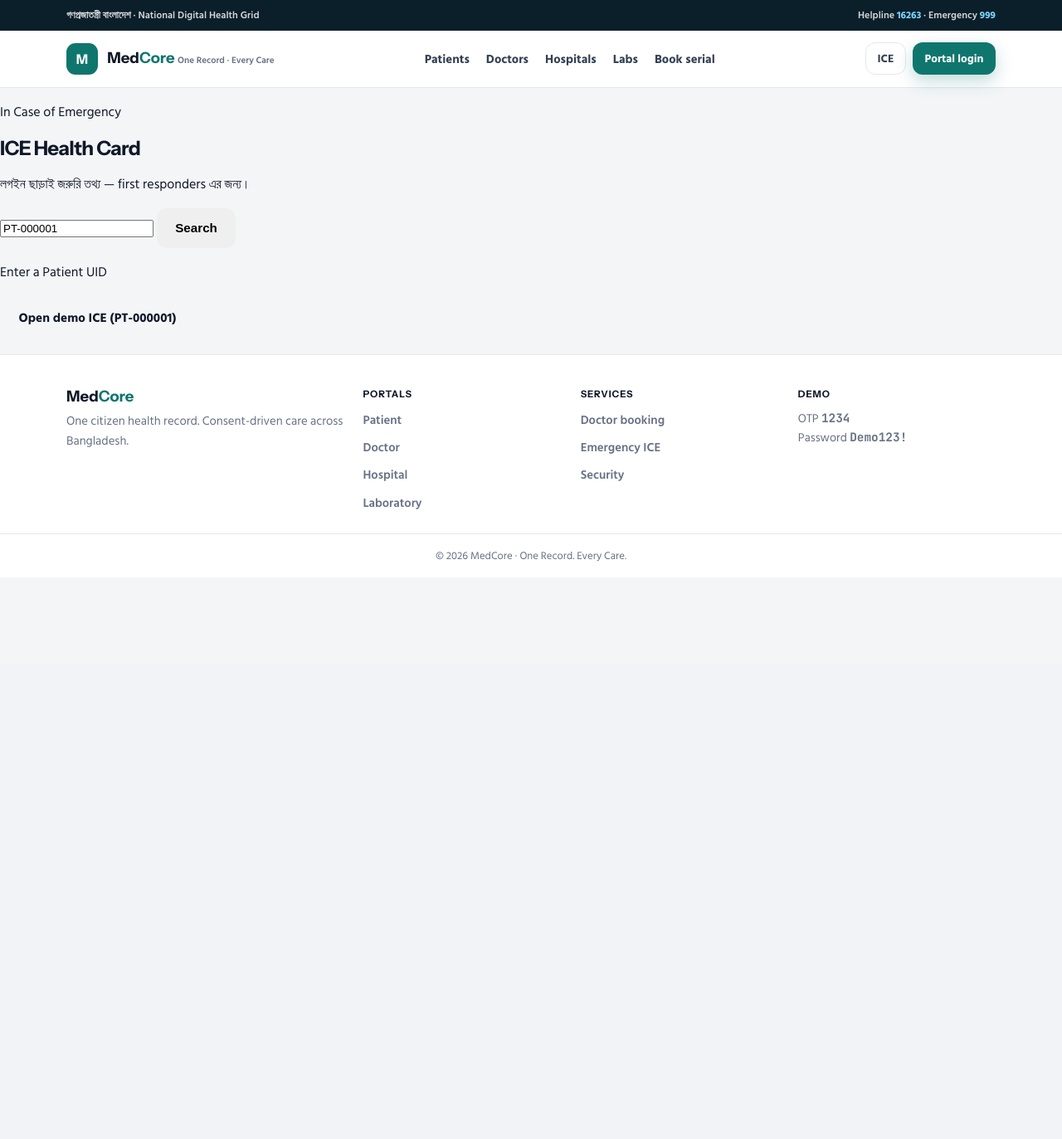
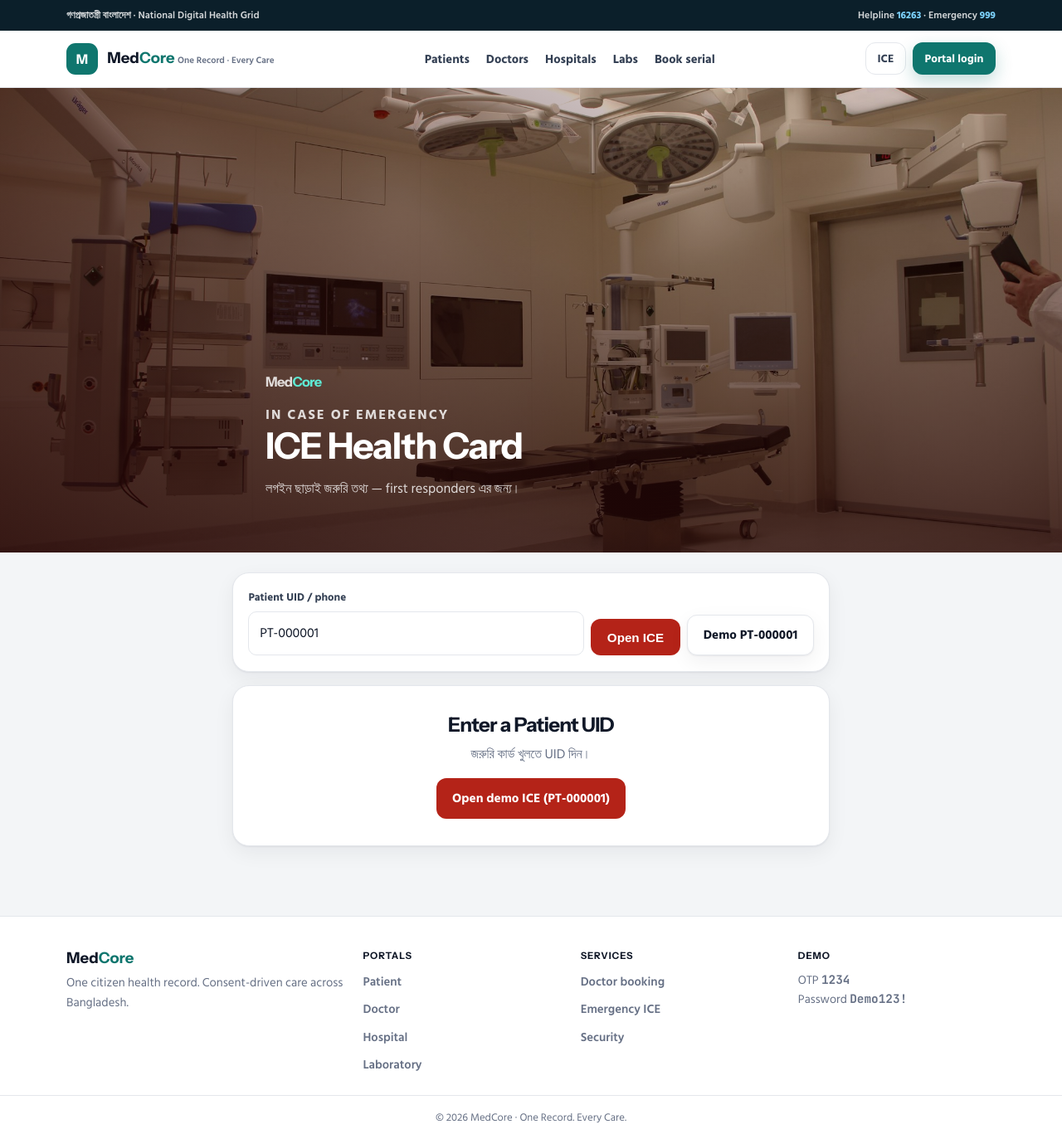
Before and after one commit to rahat300809/MedCore, a PHP site: page /medcore/public/emergency.php in a window 1280 px wide. Shown: the whole page at 83% size. Before the commit the page ends 696 px from the top, so only its background shows below. Run offline with PHP 8.4, Linux system fonts and the light colour scheme.

Commit message:
Rebuild ICE emergency card with clinical public design.
Co-authored-by: Cursor <cursoragent@cursor.com>

```diff
--- a/public/emergency.php
+++ b/public/emergency.php
@@ -16,7 +16,7 @@ $allergies = [];
 $conditions = [];
 $age = null;
 
-if (!empty($uid)) {
+if ($uid !== '') {
     $cleanUid = (stripos($uid, 'PT-') === 0) ? strtoupper($uid) : ('PT-' . str_pad($uid, 6, '0', STR_PAD_LEFT));
     $stmt = $db->prepare("
         SELECT p.id, p.patient_uid, p.full_name, p.date_of_birth, p.gender, p.blood_group,
@@ -52,95 +52,153 @@ if (!empty($uid)) {
     }
 }
 
-$currentUrl = (isset($_SERVER['HTTPS']) && $_SERVER['HTTPS'] === 'on' ? 'https' : 'http') . '://' . ($_SERVER['HTTP_HOST'] ?? 'localhost') . ($_SERVER['REQUEST_URI'] ?? '/emergency.php');
-$qrUrl = 'https://api.qrserver.com/v1/create-qr-code/?size=150x150&data=' . urlencode($currentUrl);
+$scheme = ((!empty($_SERVER['HTTPS']) && $_SERVER['HTTPS'] !== 'off')
+    || (isset($_SERVER['HTTP_X_FORWARDED_PROTO']) && $_SERVER['HTTP_X_FORWARDED_PROTO'] === 'https'))
+    ? 'https' : 'http';
+$host = $_SERVER['HTTP_HOST'] ?? 'localhost';
+$path = APP_URL . '/emergency.php' . ($patient ? ('?uid=' . urlencode($patient['patient_uid'])) : ($uid !== '' ? ('?uid=' . urlencode($uid)) : ''));
+$cardUrl = $scheme . '://' . $host . parse_url($path, PHP_URL_PATH) . (parse_url($path, PHP_URL_QUERY) ? ('?' . parse_url($path, PHP_URL_QUERY)) : '');
+if (str_starts_with($path, 'http')) {
+    $cardUrl = $path;
+}
+$qrUrl = 'https://api.qrserver.com/v1/create-qr-code/?size=160x160&data=' . urlencode($cardUrl);
 
 $pageTitle = 'Emergency ICE Card — MedCore';
+$bodyClass = 'ice-page';
 require __DIR__ . '/../app/views/layout/head.php';
 require __DIR__ . '/../app/views/layout/public_header.php';
 ?>
+<style>
+.ice-card{overflow:hidden;border:1px solid #fecaca;border-radius:18px;background:#fff;box-shadow:0 18px 40px rgba(180,35,24,.08)}
+.ice-card-top{display:flex;justify-content:space-between;gap:1rem;align-items:flex-start;flex-wrap:wrap;padding:1.25rem 1.35rem;background:linear-gradient(135deg,#b42318,#7f1d1d);color:#fff}
+.ice-blood{min-width:5.2rem;padding:.85rem .7rem;border-radius:14px;background:rgba(255,255,255,.14);text-align:center}
+.ice-blood strong{display:block;font-size:1.8rem;line-height:1;font-family:var(--font-d)}
+.ice-blood span{display:block;margin-top:.35rem;font-size:.68rem;font-weight:800;letter-spacing:.08em;text-transform:uppercase;opacity:.85}
+.ice-body{padding:1.25rem 1.35rem;display:grid;gap:1rem}
+.ice-block{border:1px solid var(--line);border-radius:14px;padding:1rem;background:#fafbfc}
+.ice-block.danger{border-color:#fecaca;background:var(--danger-soft)}
+.ice-block h3{margin:0 0 .55rem;font-size:.78rem;letter-spacing:.06em;text-transform:uppercase;color:var(--muted)}
+.ice-block.danger h3{color:var(--danger)}
+.ice-block ul{margin:0;padding-left:1.1rem}
+.ice-block li{margin:.25rem 0;font-weight:700}
+.ice-call{display:flex;justify-content:space-between;gap:.75rem;align-items:center;flex-wrap:wrap;padding:1rem 1.1rem;border-radius:14px;border:1px solid #a7f3d0;background:#ecfdf5;color:#065f46;font-weight:800;text-decoration:none}
+.ice-qr{display:flex;gap:1rem;align-items:center;flex-wrap:wrap;padding-top:.35rem;border-top:1px solid var(--line)}
+.ice-qr img{width:120px;height:120px;border-radius:12px;border:1px solid var(--line);background:#fff}
+@media print{
+  .mc-strip,.mc-nav,.mc-footer,.ice-search,.no-print{display:none!important}
+  .ice-card{box-shadow:none!important}
+}
+</style>
 
-<section class="relative overflow-hidden py-14">
-  <div class="absolute inset-0 mc-hero-bg" style="background-image:url('<?= MC_IMG_EMERGENCY ?>')"></div>
-  <div class="absolute inset-0 bg-[#3f0a0a]/82"></div>
-  <div class="relative z-10 mx-auto w-[min(720px,calc(100%-1.5rem))]">
-    <p class="mb-3 inline-flex rounded-full bg-red-600 px-3 py-1 text-xs font-bold uppercase tracking-[0.12em] text-white">In Case of Emergency</p>
-    <h1 class="font-display text-4xl font-bold text-white">ICE Health Card</h1>
-    <p class="mt-2 text-white/80">লগইন ছাড়াই জরুরি তথ্য — first responders এর জন্য।</p>
-
-    <form method="GET" class="mt-6 flex gap-2">
-      <input type="text" name="uid" value="<?= htmlspecialchars($uid ?: 'PT-000001') ?>" placeholder="Patient UID e.g. PT-000001"
-             class="flex-1 rounded-2xl border-0 px-4 py-3 text-sm font-semibold outline-none">
-      <button class="mc-btn mc-btn-alert mc-btn-lg" type="submit">Search</button>
-    </form>
+<section class="mc-bleed-hero mc-bleed-hero-compact">
+  <div class="mc-bleed-media" aria-hidden="true">
+    <img src="<?= MC_IMG_EMERGENCY ?>" alt="">
+  </div>
+  <div class="mc-bleed-scrim mc-bleed-scrim-danger"></div>
+  <div class="mc-wrap mc-bleed-copy">
+    <p class="mc-bleed-brand">Med<span>Core</span></p>
+    <p class="mc-bleed-kicker">In Case of Emergency</p>
+    <h1>ICE Health Card</h1>
+    <p>লগইন ছাড়াই জরুরি তথ্য — first responders এর জন্য।</p>
   </div>
 </section>
 
-<section class="mx-auto w-[min(720px,calc(100%-1.5rem))] -mt-6 pb-16">
+<section class="mc-section ice-search" style="padding-top:1.5rem">
+  <div class="mc-wrap" style="max-width:720px">
+    <div class="mc-panel">
+      <form method="GET" style="display:flex;gap:.55rem;flex-wrap:wrap;align-items:end">
+        <label class="mc-field" style="margin:0;flex:1;min-width:220px">
+          <span>Patient UID / phone</span>
+          <input type="text" name="uid" value="<?= htmlspecialchars($uid ?: 'PT-000001') ?>" placeholder="PT-000001" required>
+        </label>
+        <button class="mc-btn mc-btn-danger" type="submit">Open ICE</button>
+        <a class="mc-btn mc-btn-secondary no-print" href="?uid=PT-000001">Demo PT-000001</a>
+      </form>
+    </div>
+
     <?php if (!$patient && $uid !== ''): ?>
-    <div class="rounded-[24px] border border-rose-200 bg-white p-8 text-center shadow-soft">
-      <p class="font-display text-xl font-bold">Patient not found</p>
-      <p class="mt-2 text-sm text-ink-soft/70">Try demo UID: PT-000001</p>
+      <div class="mc-panel" style="text-align:center;padding:2rem 1rem">
+        <h2>Patient not found</h2>
+        <p style="color:var(--muted);margin:.5rem 0 0">Demo UID: <code class="mc-mono">PT-000001</code></p>
       </div>
     <?php elseif ($patient): ?>
-    <article class="overflow-hidden rounded-[28px] border border-rose-200 bg-white shadow-lift">
-      <div class="bg-gradient-to-r from-red-600 to-red-800 px-6 py-5 text-white">
-        <div class="flex flex-wrap items-start justify-between gap-3">
+      <article class="ice-card" id="ice-card">
+        <div class="ice-card-top">
           <div>
-            <p class="text-xs font-bold uppercase tracking-[0.14em] text-red-100">Verified EHR · Emergency</p>
-            <h2 class="mt-1 font-display text-3xl font-bold"><?= htmlspecialchars($patient['full_name']) ?></h2>
-            <p class="text-sm text-red-100"><?= htmlspecialchars($patient['patient_uid']) ?> · <?= (int)$age ?> yrs · <?= htmlspecialchars($patient['gender'] ?? '') ?></p>
+            <p style="margin:0;font-size:.75rem;font-weight:800;letter-spacing:.08em;text-transform:uppercase;opacity:.85">Verified EHR · Emergency</p>
+            <h2 style="margin:.35rem 0 0;font-size:clamp(1.5rem,4vw,2rem)"><?= htmlspecialchars($patient['full_name']) ?></h2>
+            <p style="margin:.35rem 0 0;opacity:.9;font-size:.92rem">
+              <?= htmlspecialchars($patient['patient_uid']) ?>
+              · <?= (int)$age ?> yrs
+              · <?= htmlspecialchars($patient['gender'] ?? '') ?>
+            </p>
           </div>
-          <div class="grid h-20 w-20 place-items-center rounded-2xl bg-white/15 text-center backdrop-blur">
-            <p class="font-display text-3xl font-bold leading-none"><?= htmlspecialchars($patient['blood_group'] ?? '—') ?></p>
-            <p class="text-[10px] uppercase tracking-wide text-red-100">Blood</p>
-          </div>
+          <div class="ice-blood">
+            <strong><?= htmlspecialchars($patient['blood_group'] ?? '—') ?></strong>
+            <span>Blood</span>
           </div>
         </div>
 
-      <div class="space-y-4 p-6">
+        <div class="ice-body">
           <?php if (!empty($allergies)): ?>
-          <div class="rounded-2xl border border-rose-200 bg-rose-50 p-4">
-            <p class="text-xs font-bold uppercase tracking-[0.1em] text-rose-800">Critical allergies</p>
-            <ul class="mt-2 space-y-1 text-sm font-semibold text-rose-900">
+            <div class="ice-block danger">
+              <h3>Critical allergies</h3>
+              <ul>
                 <?php foreach ($allergies as $a): ?>
-                <li>• <?= htmlspecialchars($a['allergy_name']) ?> (<?= htmlspecialchars($a['severity']) ?>)</li>
+                  <li><?= htmlspecialchars($a['allergy_name']) ?> (<?= htmlspecialchars($a['severity']) ?>)</li>
                 <?php endforeach; ?>
               </ul>
+            </div>
+          <?php else: ?>
+            <div class="ice-block">
+              <h3>Critical allergies</h3>
+              <p style="margin:0;color:var(--muted)">No severe / life-threatening allergies on record.</p>
             </div>
           <?php endif; ?>
 
           <?php if (!empty($conditions)): ?>
-          <div class="rounded-2xl border border-[#d7e3ea] bg-mist p-4">
-            <p class="text-xs font-bold uppercase tracking-[0.1em] text-ink-soft/70">Active conditions</p>
-            <ul class="mt-2 space-y-1 text-sm font-semibold">
+            <div class="ice-block">
+              <h3>Active conditions</h3>
+              <ul>
                 <?php foreach ($conditions as $c): ?>
-                <li>• <?= htmlspecialchars($c['condition_name']) ?></li>
+                  <li><?= htmlspecialchars($c['condition_name']) ?> <span style="color:var(--muted);font-weight:600">(<?= htmlspecialchars($c['status']) ?>)</span></li>
                 <?php endforeach; ?>
               </ul>
             </div>
           <?php endif; ?>
 
           <?php if (!empty($patient['emergency_contact_phone'])): ?>
-          <a href="tel:<?= htmlspecialchars($patient['emergency_contact_phone']) ?>"
-             class="flex items-center justify-between rounded-2xl border border-emerald-200 bg-emerald-50 px-4 py-3 text-sm font-bold text-emerald-900">
+            <a class="ice-call" href="tel:<?= htmlspecialchars($patient['emergency_contact_phone']) ?>">
               <span><i class="bi bi-telephone-fill"></i> <?= htmlspecialchars($patient['emergency_contact_name'] ?: 'Emergency contact') ?></span>
-            <span class="font-mono"><?= htmlspecialchars($patient['emergency_contact_phone']) ?></span>
+              <span class="mc-mono"><?= htmlspecialchars($patient['emergency_contact_phone']) ?></span>
             </a>
           <?php endif; ?>
 
-        <div class="flex flex-wrap items-center justify-between gap-4 border-t border-[#d7e3ea] pt-4">
-          <img src="<?= htmlspecialchars($qrUrl) ?>" alt="ICE QR" class="h-24 w-24 rounded-xl border border-[#d7e3ea]">
-          <p class="max-w-xs text-xs text-ink-soft/70">Scan to reopen this ICE card on any device. No login required.</p>
+          <?php if (!empty($patient['phone'])): ?>
+            <div class="ice-block">
+              <h3>Patient phone</h3>
+              <p style="margin:0;font-weight:800"><a href="tel:<?= htmlspecialchars($patient['phone']) ?>" style="color:inherit;text-decoration:none"><?= htmlspecialchars($patient['phone']) ?></a></p>
+            </div>
+          <?php endif; ?>
+
+          <div class="ice-qr">
+            <img src="<?= htmlspecialchars($qrUrl) ?>" alt="ICE QR code">
+            <div>
+              <p style="margin:0;font-weight:800">Scan to reopen this ICE card</p>
+              <p style="margin:.35rem 0 0;color:var(--muted);font-size:.88rem;line-height:1.5">No login required. Share with paramedics / ER staff.</p>
+              <button type="button" class="mc-btn mc-btn-secondary mc-btn-sm no-print" style="margin-top:.75rem" onclick="window.print()">Print card</button>
+            </div>
           </div>
         </div>
       </article>
     <?php else: ?>
-    <div class="rounded-[24px] border border-[#d7e3ea] bg-white p-8 text-center shadow-soft">
-      <p class="font-display text-xl font-bold">Enter a Patient UID</p>
-      <a class="mc-btn mc-btn-alert mc-btn-lg mt-4 inline-flex" href="?uid=PT-000001">Open demo ICE (PT-000001)</a>
+      <div class="mc-panel" style="text-align:center;padding:2rem 1rem">
+        <h2>Enter a Patient UID</h2>
+        <p style="color:var(--muted);margin:.5rem 0 1rem">জরুরি কার্ড খুলতে UID দিন।</p>
+        <a class="mc-btn mc-btn-danger" href="?uid=PT-000001">Open demo ICE (PT-000001)</a>
       </div>
     <?php endif; ?>
+  </div>
 </section>
 
 <?php require __DIR__ . '/../app/views/layout/public_footer.php'; ?>
```
Lines whose indentation alone changed are shown as unchanged.
